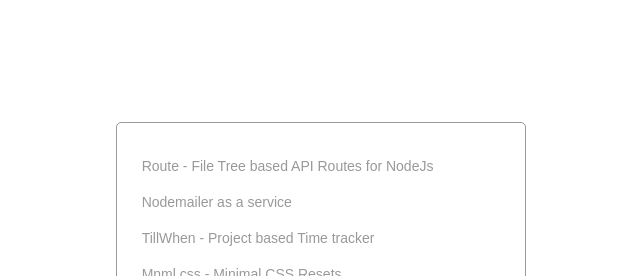
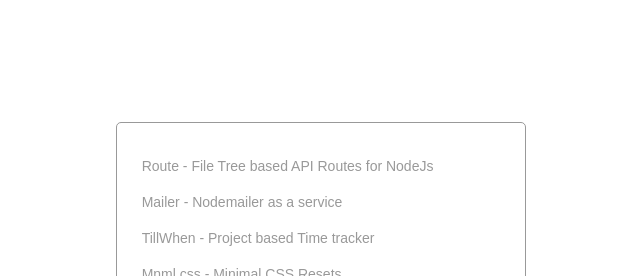
Before and after one commit to barelyhuman/reaper.im-old, a Next.js app: page /work in a window 1280 px wide. Shown: the top 276 px of the page, without its empty margins (319-959 px from the left). Built offline with nearby package versions, Linux system fonts and the light colour scheme.

Commit message:
addition

```diff
--- a/pages/work/index.js
+++ b/pages/work/index.js
@@ -12,7 +12,7 @@ function Work() {
         </li>
 	<li>
 		<a target="_blank" href="https://mailer.reaper.im">
-		Nodemailer as a service
+		Mailer - Nodemailer as a service
 		</a>
 	</li>
         <li>
```
